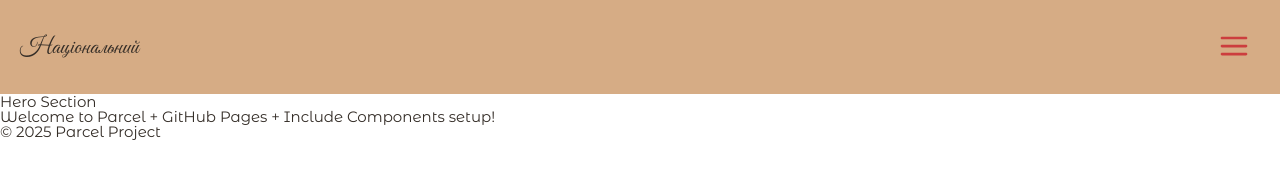
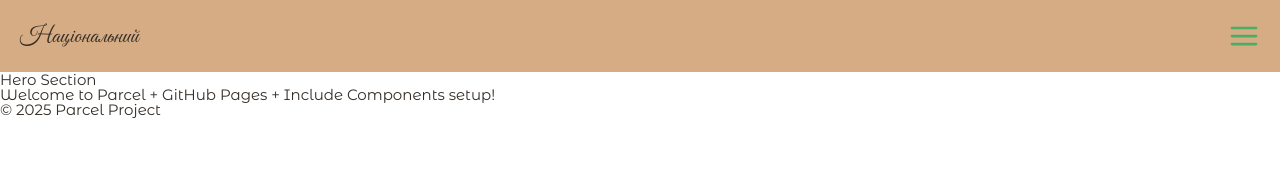
Before and after one commit to cursor280925-bh/coffee-box, a website built with Parcel: page src/index.html in a window 1280 px wide. Built offline with nearby package versions, Linux system fonts and the light colour scheme.

Commit message:
test icon

```diff
--- a/src/components/header.html
+++ b/src/components/header.html
@@ -2,9 +2,8 @@
   <div class="box-logo">
     <a href="/" class="logo-text">Національний</a>
   </div>
-  <div class="icon-burger-menu">
-    <svg width="32" height="32">
-      <use href="./images/icons.svg#icon-burger-menu"></use>
-    </svg>
-  </div>
+
+  <svg width="32" height="32">
+    <use href="./images/icons.svg#icon-burger-menu"></use>
+  </svg>
 </header>
--- a/src/scss/components/_header.scss
+++ b/src/scss/components/_header.scss
@@ -20,12 +20,12 @@
 //   transition: 0.3s;
 // }
 
-.icon-burger-menu {
-  fill: #cc3e3e;
-  padding: 5px;
-  margin: 5px;
+// .icon-burger-menu {
+//   fill: #cc3e3e;
+//   padding: 5px;
+//   margin: 5px;
+// }
+
+svg {
+  fill: #4bad65;
 }
-
-// svg {
-//   fill: #4bad65;
-// }
```
